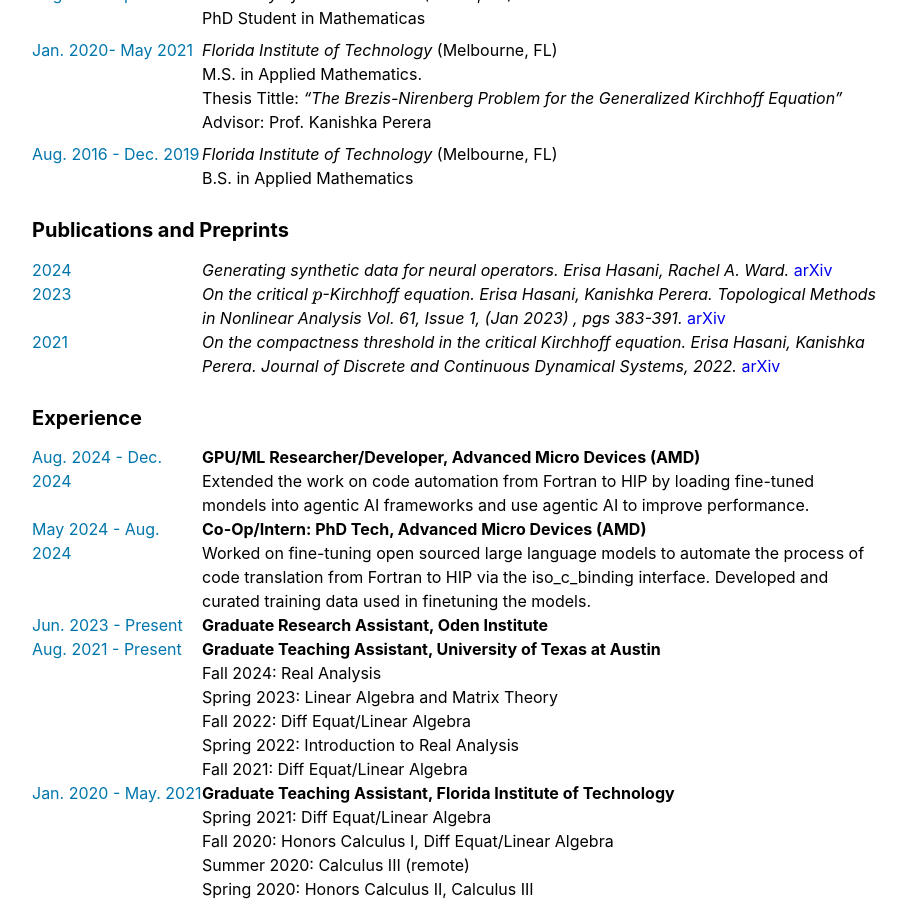
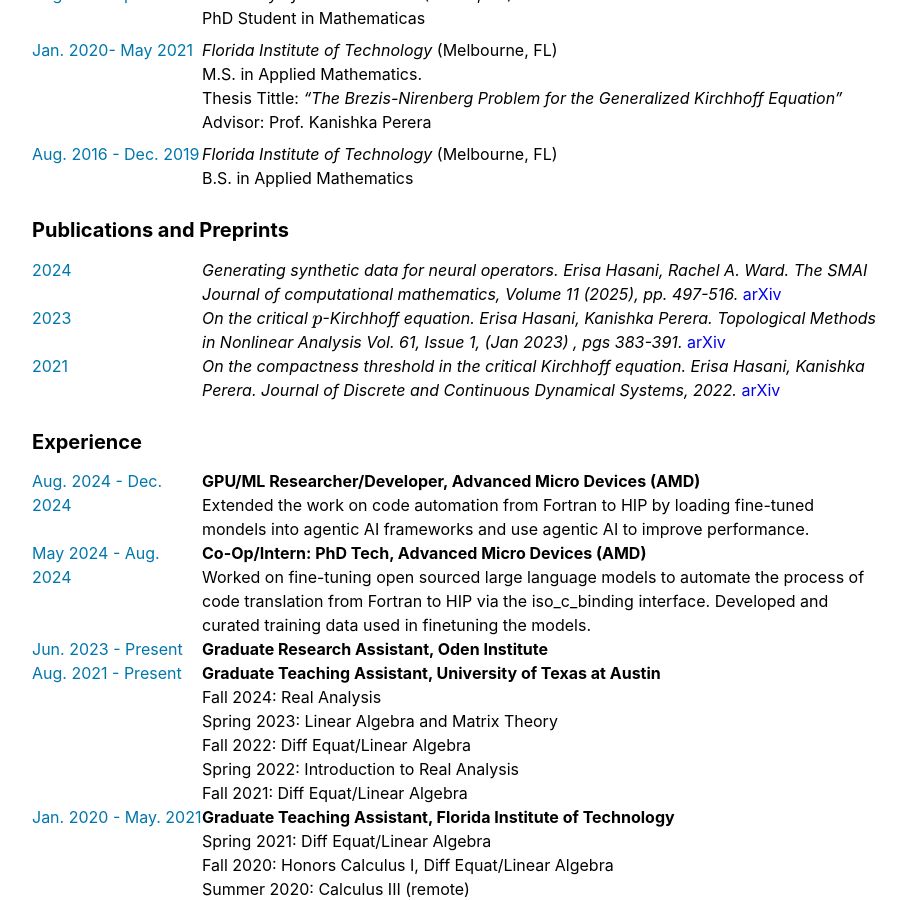
Before and after one commit to erisahasani/erisahasani.github.io, a Jekyll site: the page built from cv.md, in a window 1280 px wide and 900 px high, scrolled down 303 px. Shown: the whole window, without its empty margins (183-1089 px from the left). Built offline with Jekyll 4.4.1, drawn with Linux system fonts in a browser that asks for light colours; formulas are drawn with MathJax 3.

Commit message:
Update cv.md

```diff
--- a/cv.md
+++ b/cv.md
@@ -34,7 +34,7 @@ Aug. 2016 - Dec. 2019
 
 #### **Publications and Preprints**
 2024
-:   *Generating synthetic data for neural operators. Erisa Hasani, Rachel A. Ward.* [arXiv](https://arxiv.org/abs/2401.02398)
+:   *Generating synthetic data for neural operators. Erisa Hasani, Rachel A. Ward. The SMAI Journal of computational mathematics, Volume 11 (2025), pp. 497-516.* [arXiv](https://arxiv.org/abs/2401.02398)
 
 2023
 :   *On the critical $$p$$-Kirchhoff equation. Erisa Hasani, Kanishka Perera. Topological Methods in Nonlinear Analysis Vol. 61, Issue 1, (Jan 2023) , pgs 383-391.* [arXiv](https://arxiv.org/abs/2108.05285)
```
